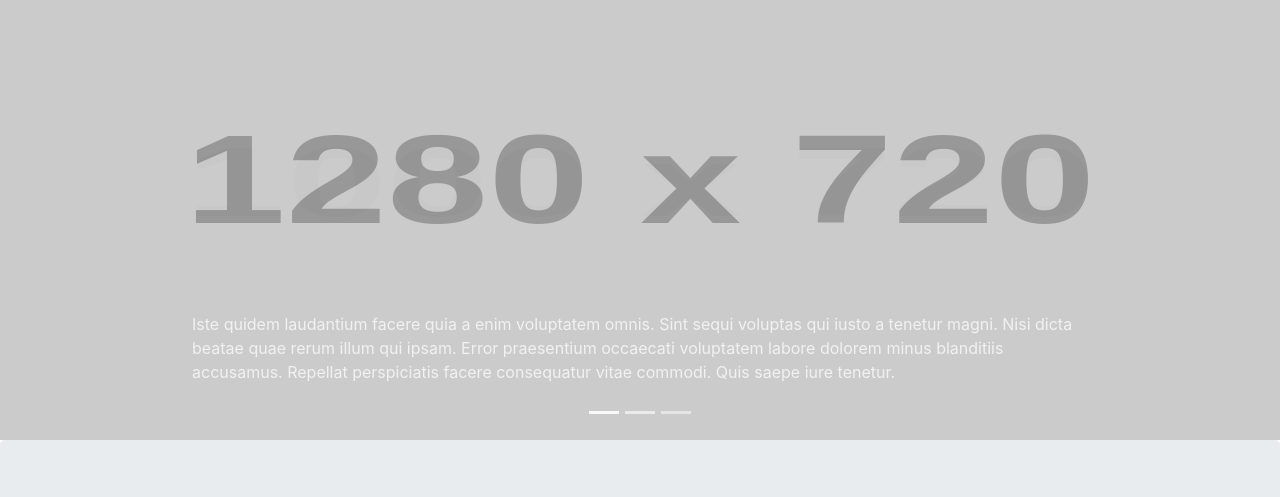
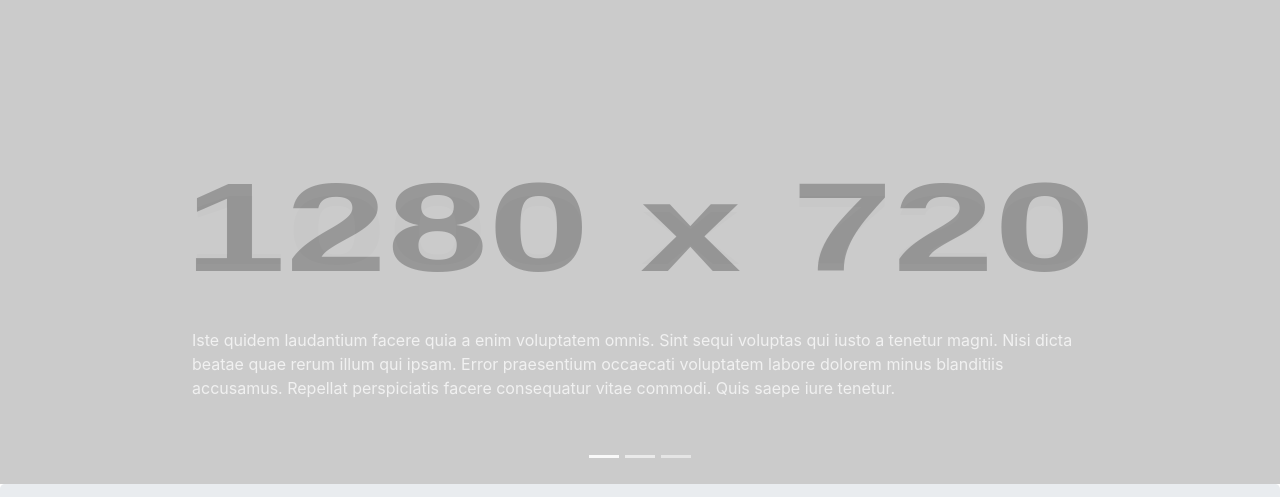
Before and after one commit to tom-sucurity/garagem386, a plain HTML site: page index.html in a window 1280 px wide. Shown: the part 60-557 px from the top of the page. Drawn offline with nearby package versions, Linux system fonts and the light colour scheme; the site is published under a folder, as on GitHub Pages, so addresses that start at the root find nothing; placeholder pictures from the web are drawn by us.

Commit message:
fix stylesheet href

```diff
--- a/index.html
+++ b/index.html
@@ -16,7 +16,7 @@
     max-height: 500px;
     overflow: hidden;
 </style>
-    <link rel="stylesheet" href="/css/slider.css">
+    <link rel="stylesheet" href="garagem386/css/slider.css">
 </head>
 <body>
 
```
